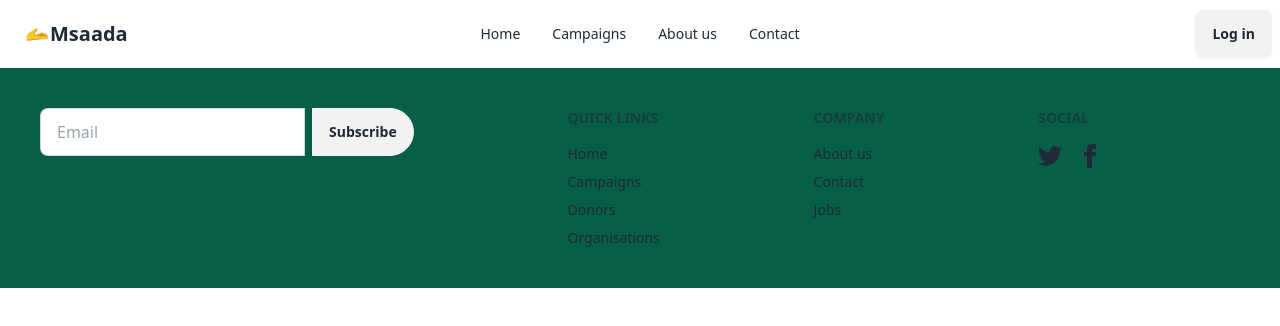
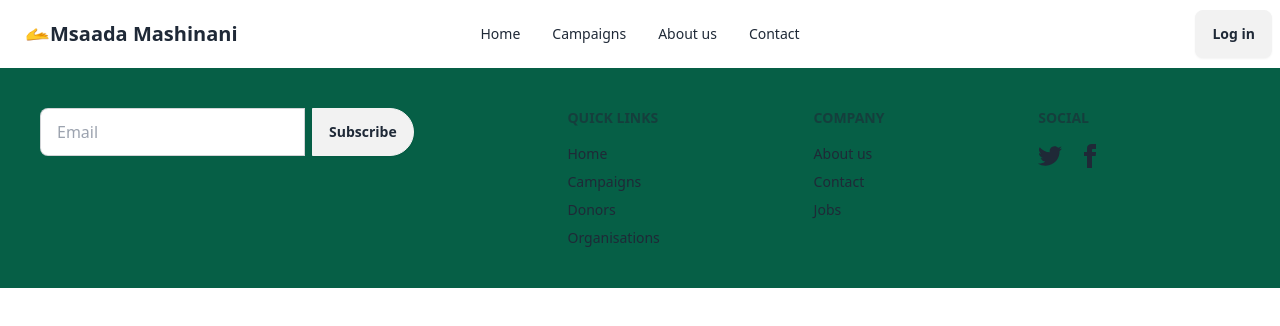
Before and after one commit to MuchokiDavid/Msaadafund-Frontend, a React (Create React App) app: page / in a window 1280 px wide. Shown: the top 326 px of the page. Built offline with nearby package versions, Linux system fonts and the light colour scheme.

Commit message:
updated menu

```diff
--- a/src/components/reusables/Menus.jsx
+++ b/src/components/reusables/Menus.jsx
@@ -16,7 +16,7 @@ function Menus() {
                         <li><a>Contact</a></li>
                     </ul>
                     </div>
-                    <a className="btn btn-ghost text-xl">🫴Msaada</a>
+                    <a className="btn btn-ghost text-xl">🫴Msaada Mashinani</a>
                 </div>
                 <div className="navbar-center hidden lg:flex">
                     <ul className="menu menu-horizontal px-1">
```
